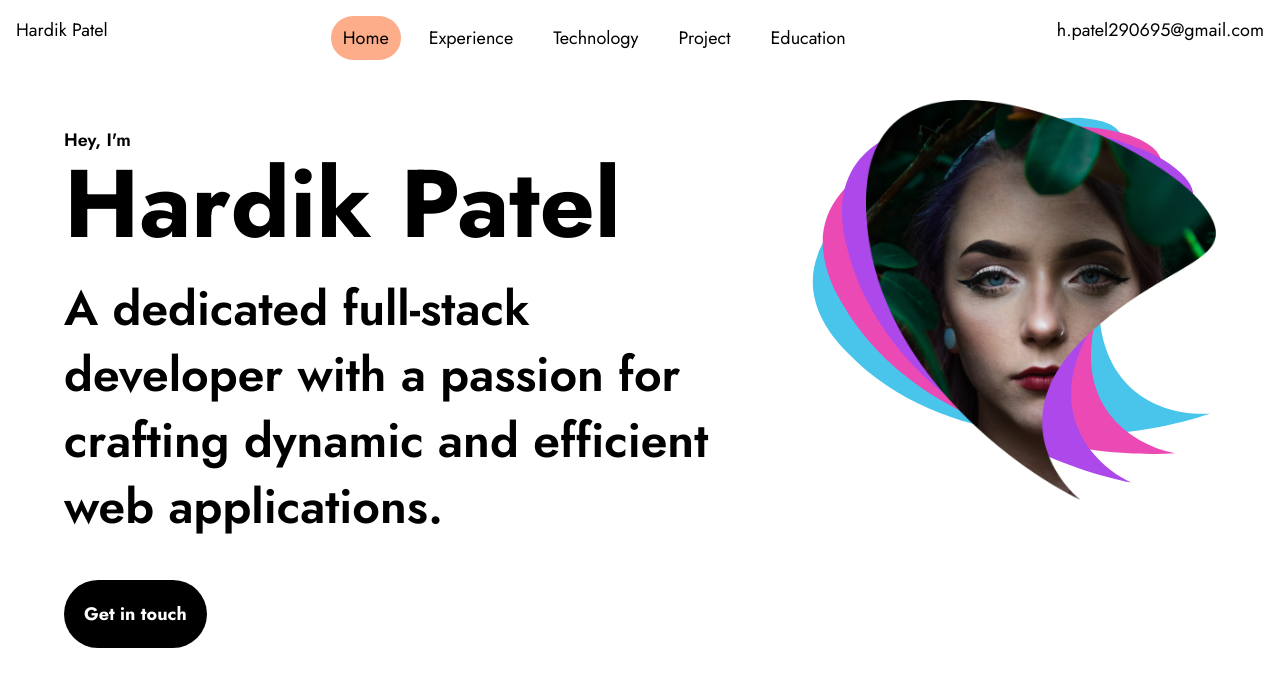
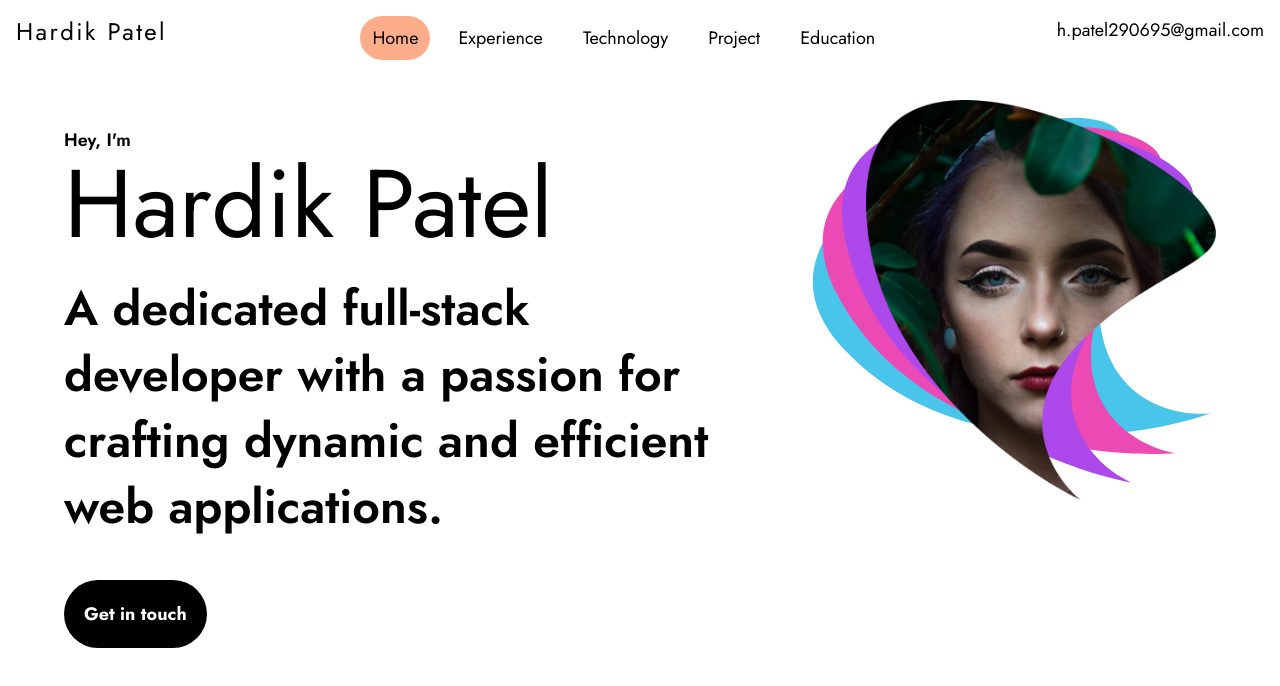
Before and after one commit to hardikpatel2906/my-portfolio, a React (Create React App) app: page / in a window 1280 px wide. Shown: the top 686 px of the page. Built offline with nearby package versions, Linux system fonts and the light colour scheme.

Commit message:
Home/Navbar Change

```diff
--- a/src/components/Home.js
+++ b/src/components/Home.js
@@ -3,7 +3,7 @@ const Home = () => {
         <div class="mx-auto max-w-6xl flex justify-between">
             <div className="max-w-2xl">
                 <p className="mt-6 text-lg leading-8 font-semibold text-[#000000] text-justify font-Jost">Hey, I'm </p>
-                <p className="font-bold text-[#000000] text-8xl font-Jost">Hardik Patel</p>
+                <p className="text-[#000000] text-8xl font-Jost">Hardik Patel</p>
                 <p className="mt-6 leading-snug font-semibold text-5xl text-[#000000] font-Jost text-left">A dedicated full-stack developer with a passion for crafting dynamic and efficient web applications.</p>
             <button className="bg-black rounded-full text-white p-5 font-Jost font-bold mt-10 text-lg">Get in touch</button>
             </div>
--- a/src/components/Navbar.js
+++ b/src/components/Navbar.js
@@ -13,7 +13,7 @@ const Navbar = () => {
 
     return (
         <div className="flex justify-between p-4 bg-[#ffffff]">
-            <div><p className="font-Jost text-lg">Hardik Patel</p></div>
+            <div><p className="font-Jost text-2xl tracking-widest">Hardik Patel</p></div>
             <div className="hidden sm:ml-6 sm:block">
                 <div className="flex space-x-4">
                     {navigation.map((item) => (
```
